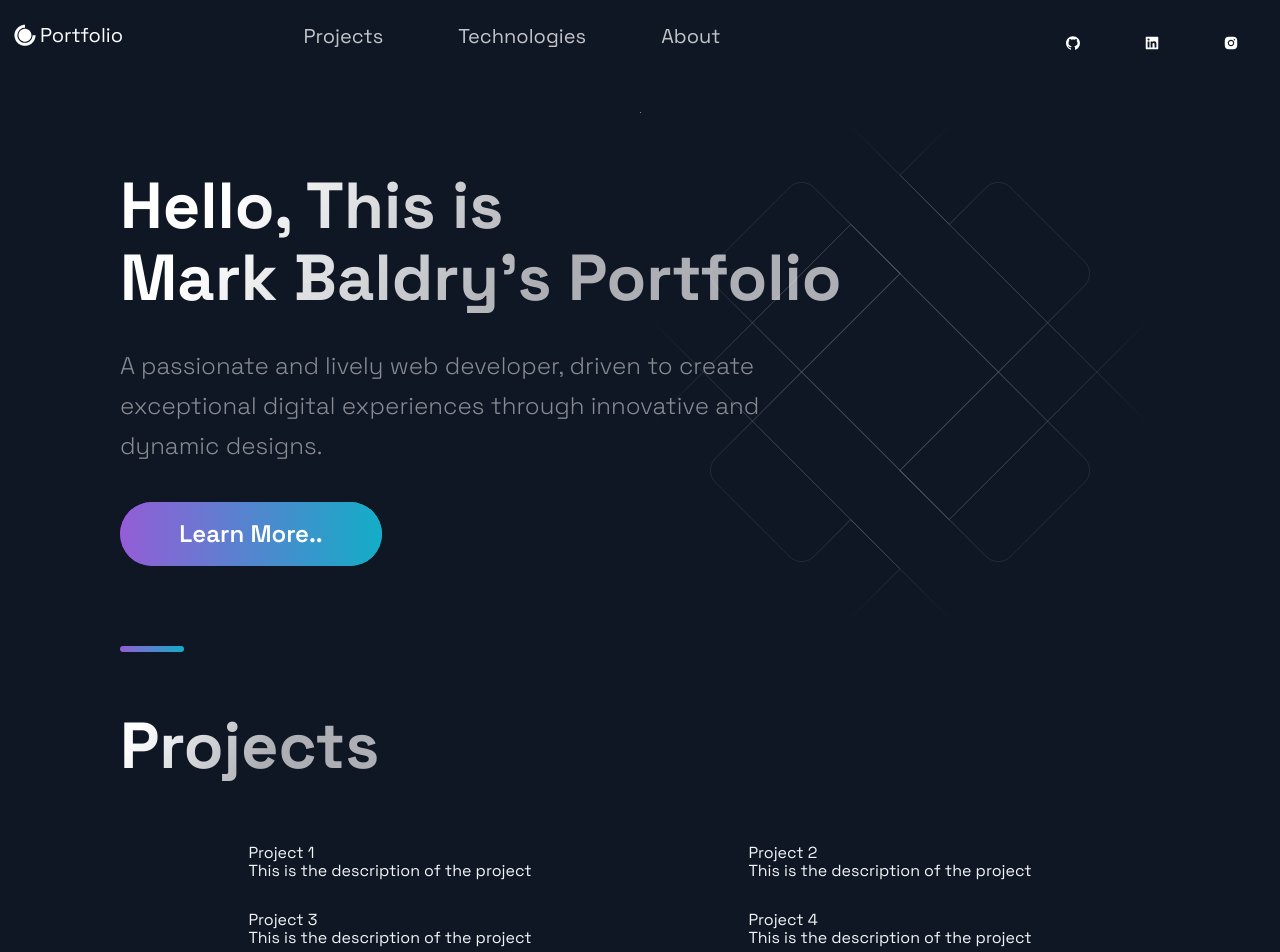
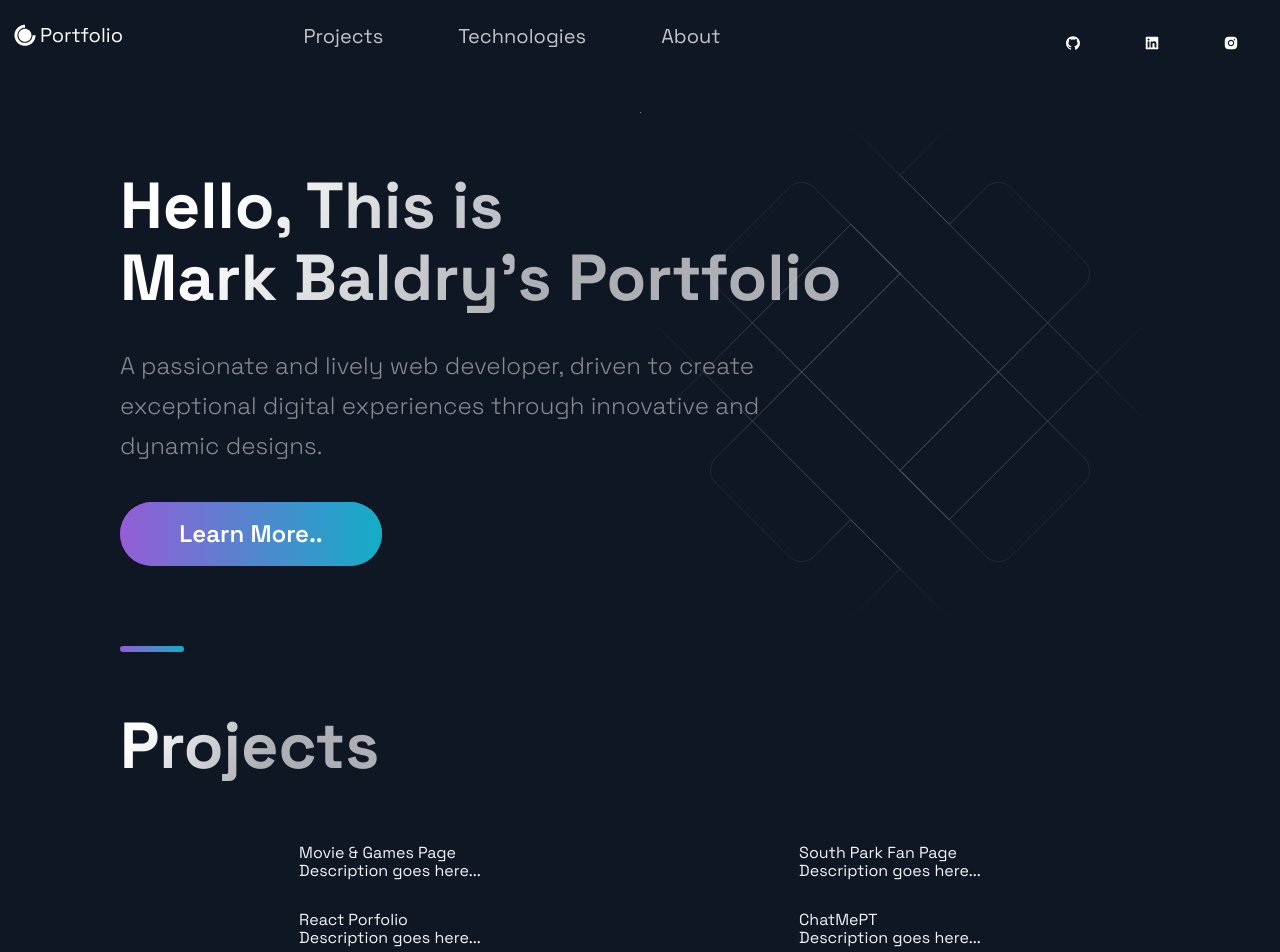
Before and after one commit to markruth2nd/2023-Portfolio, a Next.js app: page / in a window 1280 px wide. Shown: the top 952 px of the page. Built offline with nearby package versions, Linux system fonts and the light colour scheme.

Commit message:
Projects info in constants.js so can be easier amended going forward

```diff
--- a/src/components/Projects/Projects.js
+++ b/src/components/Projects/Projects.js
@@ -5,25 +5,13 @@ import { BlogCard, CardInfo, ExternalLinks, GridContainer, HeaderThree, Hr, Tag,
 import { Section, SectionDivider, SectionTitle } from '../../styles/GlobalComponents';
 import { projects } from '../../constants/constants';
 
-const projectsInfo = [{
-  title: 'Project 1',
-  description: "This is the description of the project"}, {
-    title: 'Project 2',
-  description: "This is the description of the project"}, {
-    title: "Project 3",
-  description: "This is the description of the project"}, {
-    title: "Project 4",
-  description: "This is the description of the project"}, {
-    title: "Project 5",
-  description: "This is the description of the project"
-}];
 
 const Projects = () => (
   <Section nopadding id="projects">
     <SectionDivider />
     <SectionTitle main>Projects</SectionTitle>
     <GridContainer>
-      {projectsInfo.map((project) => (
+      {projects.map((project) => (
         <div>
           {project.title}
           <br />
--- a/src/constants/constants.js
+++ b/src/constants/constants.js
@@ -1,34 +1,31 @@
 export const projects = [
   {
-    title: 'MERN Memories',
-    description: "Using React, Node.js, Express & MongoDB you'll learn how to build a Full Stack MERN Application - from start to finish. The App is called Memories and it is a simple social media app that allows users to post interesting events that happened in their lives.",
+    title: 'Movie & Games Page',
+    description: "Description goes here...",
+      image: '/images/3.jpg',
+      tags: ['React', 'WebRTC'],
+    source: 'https://google.com',
+    visit: 'https://google.com',
+    id: 2,
+  },{
+    title: 'South Park Fan Page',
+    description:"Description goes here...",
+    image: '/images/2.png',
+    tags: ['React', 'JavaScript'],
+    source: 'https://google.com',
+    visit: 'https://google.com',
+    id: 1,
+  },{
+    title: 'React Porfolio',
+    description: "Description goes here...",
       image: '/images/1.png',
       tags: ['Mongo', 'Express', 'React', 'Node'],
     source: 'https://google.com',
     visit: 'https://google.com',
     id: 0,
-  },
-  {
-    title: 'E-Commerce',
-    description:"While building it you're going to learn many advanced React & JavaScript topics, as well as how to use Stripe for card transactions. On top of that, at the end of the video, you will have this unique and complex webshop app that you will be able to add to your portfolio. And trust me, e-commerce applications are impressive.",
-    image: '/images/2.png',
-    tags: ['React', 'JavaScript'],
-    source: 'https://google.com',
-    visit: 'https://google.com',
-    id: 1,
-  },
-  {
-    title: 'WebRTC App',
-    description: "This is a code repository for the corresponding YouTube video. In this tutorial, we're going to build and deploy a React Video Chat Application using WebRTC.",
-      image: '/images/3.jpg',
-      tags: ['React', 'WebRTC'],
-    source: 'https://google.com',
-    visit: 'https://google.com',
-    id: 2,
-  },
-  {
-    title: 'Unichat',
-    description: "This is a code repository for the corresponding video tutorial. In this video, we will create a full Realtime Chat Application",
+  },{
+    title: 'ChatMePT',
+    description: "Description goes here...",
     image: '/images/4.jpg',
     tags: ['React', 'ChatEngine', 'Firebase'],
     source: 'https://google.com',
```
